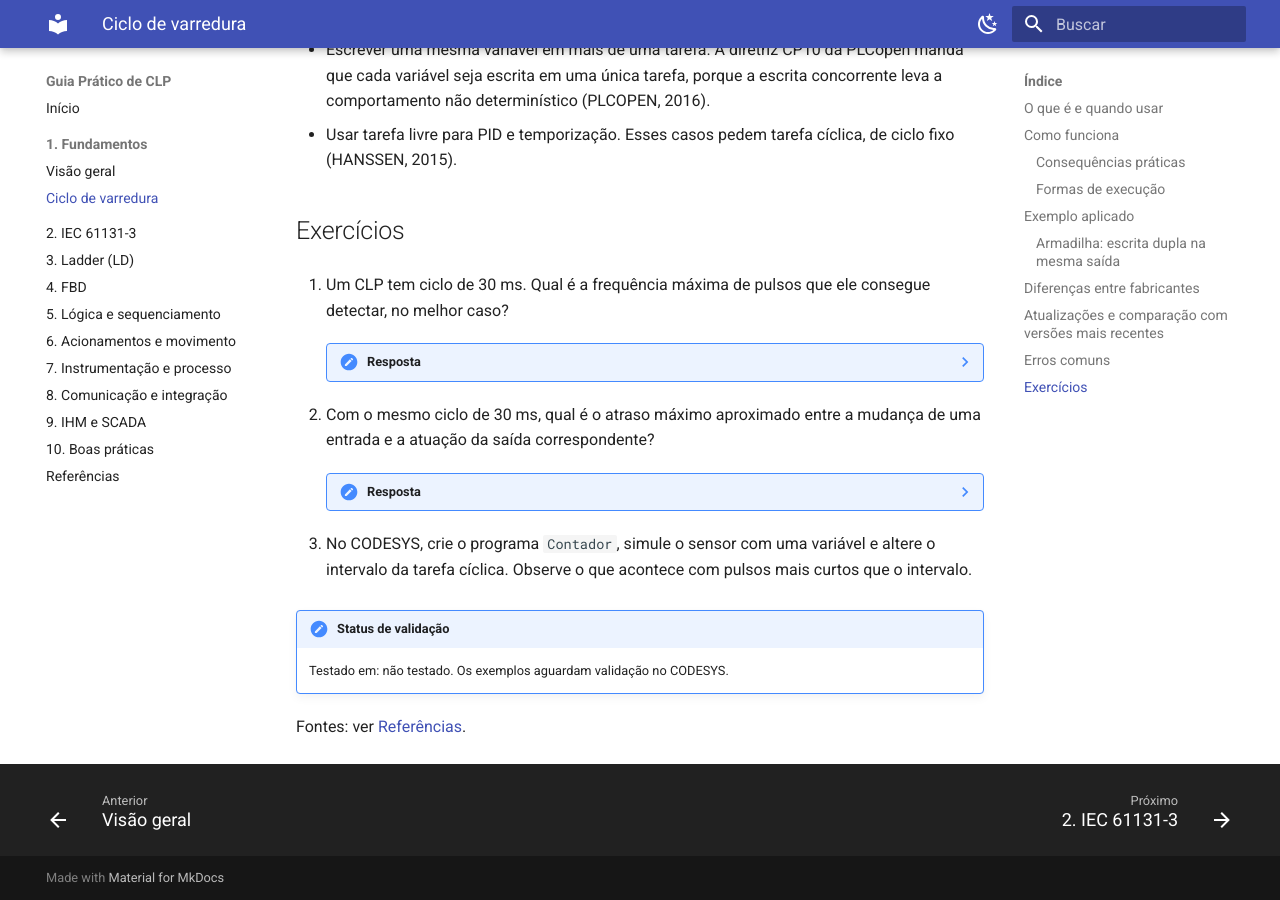
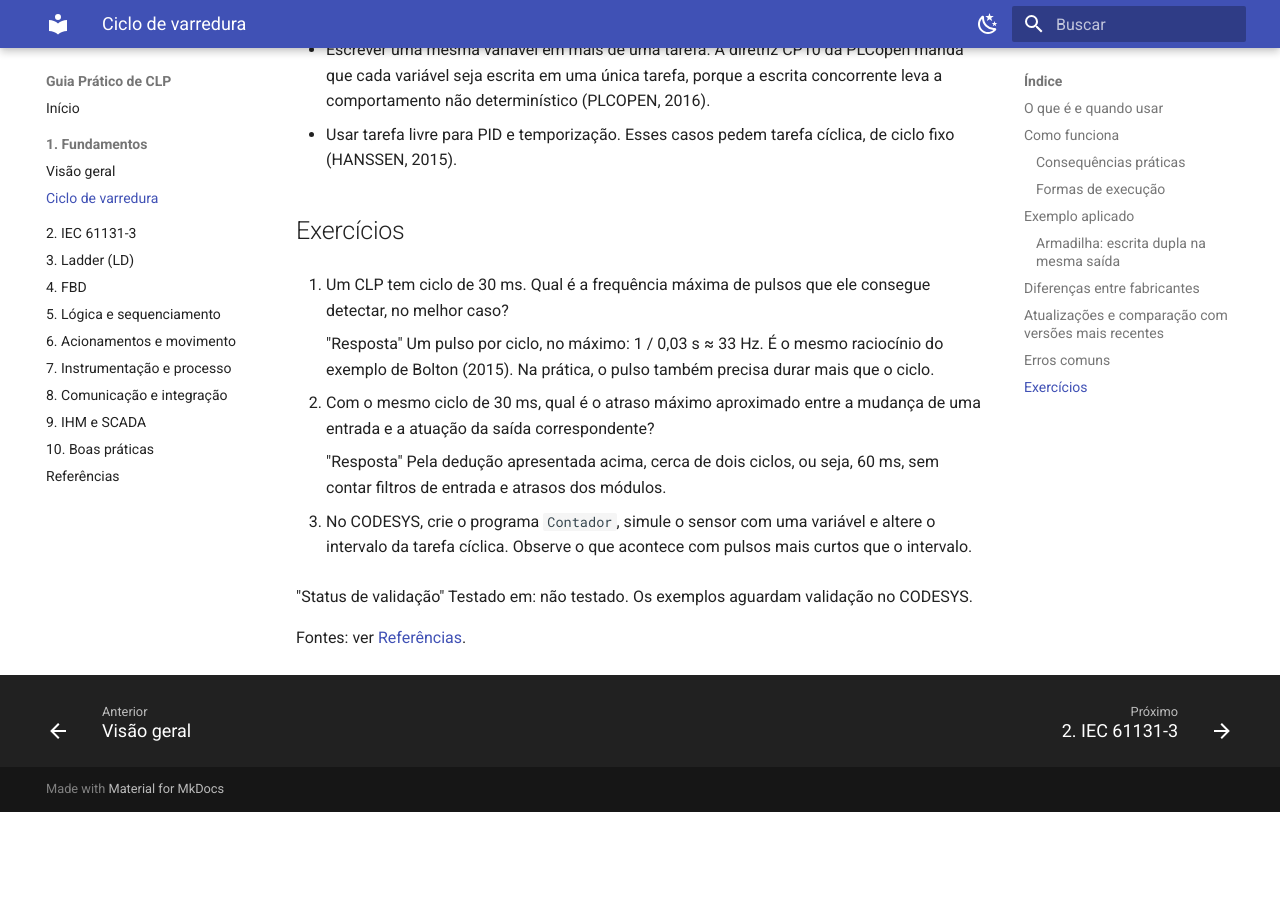
Before and after one commit to mitoedson/Guia-Pratico-de-Controladores-Logicos-Programaveis, an MkDocs documentation site: the page built from docs/01-fundamentos/ciclo-de-varredura.md, in a window 1280 px wide and 900 px high, scrolled down 5373 px. Built offline with MkDocs 1.6.1 and Material for MkDocs 9.7.7, drawn with Linux system fonts in a browser that asks for light colours; after the commit the page ends 6185 px from its top, so only the background shows below that; part of the change alters nothing that is shown.

Commit message:
CLP atualizando

```diff
--- a/docs/01-fundamentos/ciclo-de-varredura.md
+++ b/docs/01-fundamentos/ciclo-de-varredura.md
@@ -122,17 +122,17 @@ Cada fonte citada acima foi comparada com a versão mais recente que encontrei (
 
 1. Um CLP tem ciclo de 30 ms. Qual é a frequência máxima de pulsos que ele consegue detectar, no melhor caso?
 
-    ??? note "Resposta"
+    "Resposta"
         Um pulso por ciclo, no máximo: 1 / 0,03 s ≈ 33 Hz. É o mesmo raciocínio do exemplo de Bolton (2015). Na prática, o pulso também precisa durar mais que o ciclo.
 
 2. Com o mesmo ciclo de 30 ms, qual é o atraso máximo aproximado entre a mudança de uma entrada e a atuação da saída correspondente?
 
-    ??? note "Resposta"
+    "Resposta"
         Pela dedução apresentada acima, cerca de dois ciclos, ou seja, 60 ms, sem contar filtros de entrada e atrasos dos módulos.
 
 3. No CODESYS, crie o programa `Contador`, simule o sensor com uma variável e altere o intervalo da tarefa cíclica. Observe o que acontece com pulsos mais curtos que o intervalo.
 
-!!! note "Status de validação"
+"Status de validação"
     Testado em: não testado. Os exemplos aguardam validação no CODESYS.
 
 Fontes: ver [Referências](../99-referencias/index.md).
```
